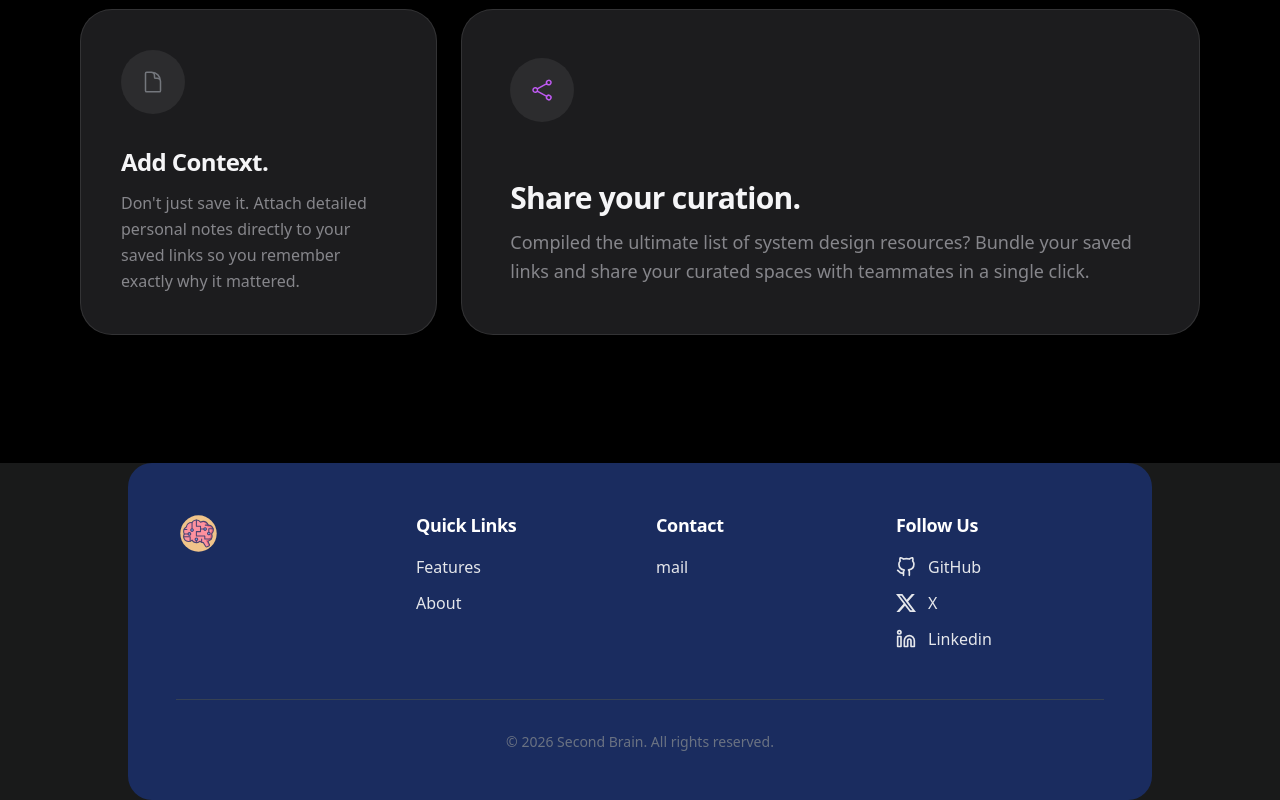
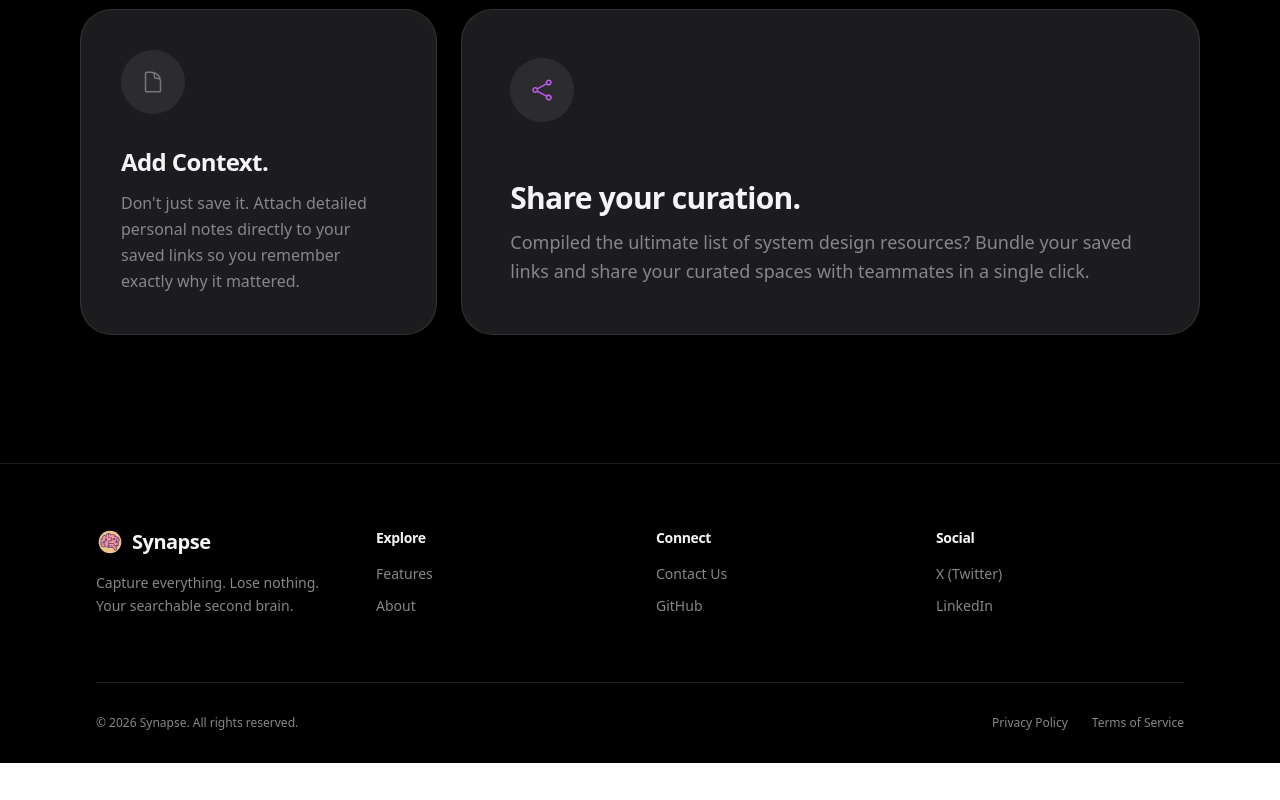
Before and after one commit to ashishkr45/Synapse-client, a React (Vite) app: page / in a window 1280 px wide. Shown: the part 1166-1966 px from the top of the page. After the commit the page ends 1929 px from the top, so only its background shows below. Built offline with nearby package versions, Linux system fonts and the light colour scheme; no server answers.

Commit message:
design changes

```diff
--- a/src/components/ui/footer.tsx
+++ b/src/components/ui/footer.tsx
@@ -1,6 +1,5 @@
 import React from 'react';
 import SecBrainIcon from '../../icons/SecBrainIcon';
-import { XIcon, LinkedInIcon, GithubIcon } from '../../icons/Icons';
 
 interface FooterProps {
   isDarkMode: boolean;
@@ -8,7 +7,11 @@ interface FooterProps {
 
 const Footer: React.FC<FooterProps> = ({ isDarkMode }) => {
 
-  const linkStyle = `transition-colors duration-300 ${isDarkMode ? 'text-gray-200 hover:text-white' : 'text-gray-600 hover:text-indigo-700'}`;
+  const linkStyle = `transition-colors duration-200 text-sm ${
+    isDarkMode
+      ? 'text-[#86868B] hover:text-[#F5F5F7]'
+      : 'text-[#86868B] hover:text-[#1D1D1F]'
+  }`;
 
   const handleScroll = (event: React.MouseEvent<HTMLAnchorElement>, targetId: string) => {
     event.preventDefault();
@@ -18,57 +21,75 @@ const Footer: React.FC<FooterProps> = ({ isDarkMode }) => {
     }
   };
 
+  return (
+    <footer className={`w-full pt-16 pb-8 border-t transition-colors duration-300 font-sans ${
+      isDarkMode
+        ? 'bg-[#000000] border-white/10'
+        : 'bg-[#F5F5F7] border-black/5'
+    }`}>
+      <div className="max-w-6xl mx-auto px-4 md:px-8">
 
-  return (
-    <footer className={`w-full md:px-32 transition-all duration-300 ${isDarkMode ? 'bg-[#191a1a]': 'bg-[#eaeaea]'}`}>
-      <div className={`w-full rounded-3xl transition-colors duration-300 ${isDarkMode ? 'bg-blue-900/60' : 'bg-blue-900/10'}`}>
-        <div className="max-w-7xl mx-auto p-8 md:p-12">
-          <div className="grid grid-cols-2 md:grid-cols-4 gap-8">
-            <div >
-              <SecBrainIcon width="45" height="45" className={isDarkMode ? 'text-white' : 'text-black'}/>
+        <div className="grid grid-cols-1 md:grid-cols-4 gap-12 md:gap-8 mb-16">
+
+          <div className="flex flex-col space-y-4 md:col-span-1">
+            <div className="flex items-center space-x-2">
+              <SecBrainIcon width="28" height="28" className={isDarkMode ? 'text-[#F5F5F7]' : 'text-[#1D1D1F]'}/>
+              <span className={`text-xl font-semibold tracking-tight ${isDarkMode ? 'text-[#F5F5F7]' : 'text-[#1D1D1F]'}`}>
+                Synapse
+              </span>
             </div>
+            <p className={`text-sm leading-relaxed ${isDarkMode ? 'text-[#86868B]' : 'text-[#86868B]'}`}>
+              Capture everything. Lose nothing. Your searchable second brain.
+            </p>
+          </div>
+
+          <div className="md:col-span-3 grid grid-cols-2 md:grid-cols-3 gap-8">
             <div>
-              <h3 className={`font-bold text-lg mb-4 ${isDarkMode ? 'text-white' : 'text-black'}`}>Quick Links</h3>
+              <h3 className={`font-semibold text-sm tracking-tight mb-4 ${isDarkMode ? 'text-[#F5F5F7]' : 'text-[#1D1D1F]'}`}>
+                Explore
+              </h3>
               <div className="flex flex-col space-y-3">
                 <a href="#features" onClick={(e) => handleScroll(e, 'features')} className={linkStyle}>Features</a>
                 <a href="/about" className={linkStyle}>About</a>
               </div>
             </div>
+
             <div>
-              <h3 className={`font-bold text-lg mb-4 ${isDarkMode ? 'text-white' : 'text-black'}`}>Contact</h3>
+              <h3 className={`font-semibold text-sm tracking-tight mb-4 ${isDarkMode ? 'text-[#F5F5F7]' : 'text-[#1D1D1F]'}`}>
+                Connect
+              </h3>
               <div className="flex flex-col space-y-3">
-                <a href="https://mail.google.com/mail/u/0/#inbox?compose=DmwnWrRqhSMCPjrnlxbcHbBXLmDdpLJNxszPtcjJWfBQZGrDJxjKFHHKgRzvfVsTzcvRDstSJjTG"
-                  className={linkStyle} target="_blank"  >
-                  mail
-                </a>
+                <a href="mailto:ashishkr45943@gmail.com" className={linkStyle}>Contact Us</a>
+                <a href="https://github.com/ashishkr45" target="_blank" rel="noreferrer" className={linkStyle}>GitHub</a>
               </div>
             </div>
 
             <div>
-              <h3 className={`font-bold text-lg mb-4 ${isDarkMode ? 'text-white' : 'text-black'}`}>Follow Us</h3>
+              <h3 className={`font-semibold text-sm tracking-tight mb-4 ${isDarkMode ? 'text-[#F5F5F7]' : 'text-[#1D1D1F]'}`}>
+                Social
+              </h3>
               <div className="flex flex-col space-y-3">
-                <a href="https://github.com/ashishkr45" target="_blank" className={`flex items-center space-x-3 ${linkStyle}`}>
-                  <GithubIcon className="h-5 w-5" />
-                  <span>GitHub</span>
-                </a>
-                <a href="https://x.com/Ashucifer" target="_blank" className={`flex items-center space-x-3 ${linkStyle}`}>
-                  <XIcon className="h-5 w-5"/>
-                  <span>X</span>
-                </a>
-                <a href="https://www.linkedin.com/in/ashishkr45/" target="_blank" className={`flex items-center space-x-3 ${linkStyle}`}>
-                  <LinkedInIcon className="h-5 w-5"/>
-                  <span>Linkedin</span>
-                </a>
+                <a href="https://twitter.com/ashishkr45" target="_blank" rel="noreferrer" className={linkStyle}>X (Twitter)</a>
+                <a href="https://www.linkedin.com/in/ashishkr45/" target="_blank" rel="noreferrer" className={linkStyle}>LinkedIn</a>
               </div>
             </div>
           </div>
 
-          <div className={`mt-12 pt-8 border-t ${isDarkMode ? 'border-gray-700' : 'border-gray-200'}`}>
-            <p className="text-center text-sm text-gray-500">
-              &copy; {new Date().getFullYear()} Second Brain. All rights reserved.
-            </p>
+        </div>
+
+        <div className={`pt-8 border-t flex flex-col md:flex-row justify-between items-center gap-4 ${
+          isDarkMode ? 'border-white/10' : 'border-black/5'
+        }`}>
+          <p className={`text-xs ${isDarkMode ? 'text-[#86868B]' : 'text-[#86868B]'}`}>
+            &copy; {new Date().getFullYear()} Synapse. All rights reserved.
+          </p>
+
+          <div className="flex space-x-6">
+            <a href="#" className={`text-xs ${linkStyle}`}>Privacy Policy</a>
+            <a href="#" className={`text-xs ${linkStyle}`}>Terms of Service</a>
           </div>
         </div>
+
       </div>
     </footer>
   );
```
